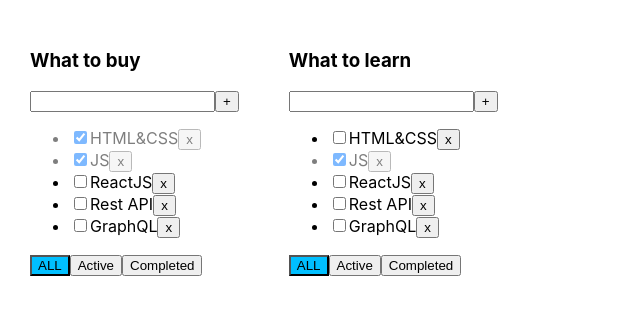
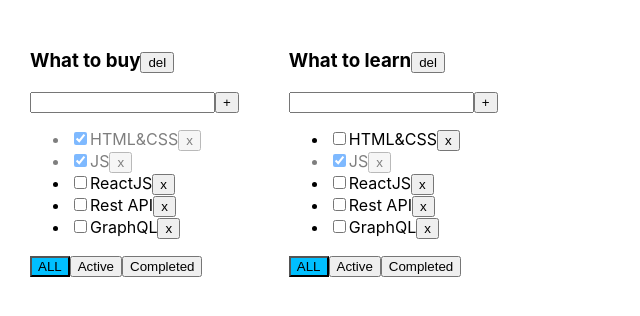
Before and after one commit to MaksimSelchukou/todolist, a React (Create React App) app: page / in a window 1280 px wide. Shown: the top 316 px of the page, without its empty margins (0-640 px from the left). Built offline with nearby package versions, Linux system fonts and the light colour scheme.

Commit message:
add removeTodolist

```diff
--- a/src/App.tsx
+++ b/src/App.tsx
@@ -50,23 +50,23 @@ function App() {
 
 
     const removeTask = (taskID: string, todolistID: string) => {
-        // setTasks(tasks.filter(f => f.id !== taskID))
         setTasks({...tasks, [todolistID]: tasks[todolistID].filter(f => f.id !== taskID)})
     }
     const addTask = (valueTask: string, todolistID: string) => {
         let newTask = {id: v1(), title: valueTask.trim(), isDone: false}
-        // setTasks([newTask, ...tasks])
         setTasks({...tasks, [todolistID]: [newTask, ...tasks[todolistID]]})
 
     }
     const changeStatus = (taskID: string, isDone: boolean, todolistID: string) => {
-        // setTasks([...tasks.map(m=>m.id === taskID ? {...m,isDone:isDone}:m)])
         setTasks({...tasks, [todolistID]: tasks[todolistID].map(m => m.id === taskID ? {...m, isDone: isDone} : m)})
     }
 
     const changeFilterTask = (value: FilterValueType, todolistID: string) => {
         setTodolists(todolists.map(m => m.id === todolistID ? {...m, filter: value} : m))
-        // setTodolists(todolists.map(m => m.id === TodoID ? {...m, filter: value} : m))
+    }
+
+    const deleteTodolist = (todolistID: string) =>{
+        setTodolists(todolists.filter(f=>f.id !== todolistID))
     }
 
 
@@ -84,6 +84,7 @@ function App() {
                         changeStatus={changeStatus}
                         filter={todo.filter}
                         changeFilterTask={changeFilterTask}
+                        deleteTodolist={deleteTodolist}
 
                     />
                 )
--- a/src/Todolist.tsx
+++ b/src/Todolist.tsx
@@ -6,12 +6,13 @@ type TodolistType = {
     // tasks: Array<TaskType>
     tasks: TaskStateType
     title: string
-    removeTask: (taskID: string,todolistID:string) => void
-    addTask: (valueTask: string,todolistID:string) => void
-    changeStatus: (taskID: string, isDone: boolean,todolistID:string) => void
-    todolistID:string
-    filter:FilterValueType
-    changeFilterTask:(value: FilterValueType,todolistID:string)=>void
+    removeTask: (taskID: string, todolistID: string) => void
+    addTask: (valueTask: string, todolistID: string) => void
+    changeStatus: (taskID: string, isDone: boolean, todolistID: string) => void
+    todolistID: string
+    filter: FilterValueType
+    changeFilterTask: (value: FilterValueType, todolistID: string) => void
+    deleteTodolist:(todolistID: string)=>void
 }
 export type FilterValueType = "all" | "active" | "completed"
 
@@ -25,8 +26,8 @@ export const Todolist = (props: TodolistType) => {
 
 
     //Фильтрация тасок
-    const changeFilterTaskHandler = (value: FilterValueType,TodoID:string) => {
-        props.changeFilterTask(value,TodoID)
+    const changeFilterTaskHandler = (value: FilterValueType, TodoID: string) => {
+        props.changeFilterTask(value, TodoID)
     }
 
     let filteredTasks = props.tasks[props.todolistID]
@@ -34,12 +35,12 @@ export const Todolist = (props: TodolistType) => {
         filteredTasks = filteredTasks.filter(f => !f.isDone)
     }
     if (props.filter === 'completed') {
-         filteredTasks = filteredTasks.filter((f => f.isDone))
+        filteredTasks = filteredTasks.filter((f => f.isDone))
     }
 
     //Обработчики событий
-    const onClickDeleteTaskHandler = (taskID: string,todolistID:string) => {
-        props.removeTask(taskID,todolistID)
+    const onClickDeleteTaskHandler = (taskID: string, todolistID: string) => {
+        props.removeTask(taskID, todolistID)
     }
     const onChangeInputHandler = (event: ChangeEvent<HTMLInputElement>) => {
         setError('')
@@ -47,7 +48,7 @@ export const Todolist = (props: TodolistType) => {
     }
     const addTaskHandler = () => {
         if (valueInput.trim() !== "") {
-            props.addTask(valueInput,props.todolistID)
+            props.addTask(valueInput, props.todolistID)
             setValueInput('')
         } else {
             setError('Ошибка')
@@ -56,7 +57,7 @@ export const Todolist = (props: TodolistType) => {
     const enterAddHandler = (event: KeyboardEvent<HTMLInputElement>) => {
         if (event.key === "Enter") {
             if (valueInput.trim() !== "") {
-                props.addTask(valueInput,props.todolistID)
+                props.addTask(valueInput, props.todolistID)
                 setValueInput('')
             } else {
                 setError('Ошибка')
@@ -64,12 +65,18 @@ export const Todolist = (props: TodolistType) => {
         }
     }
     const onChangeStatusHandler = (taskID: string, event: ChangeEvent<HTMLInputElement>) => {
-        props.changeStatus(taskID, event.currentTarget.checked,props.todolistID)
+        props.changeStatus(taskID, event.currentTarget.checked, props.todolistID)
     }
 
+    const deleteTodolistHandler = () =>{
+        props.deleteTodolist(props.todolistID)
+    }
     return (
         <div>
-            <h3>{props.title}</h3>
+            <h3>{props.title}
+                <button onClick={deleteTodolistHandler}>del</button>
+            </h3>
+
             <div>
                 <input onKeyPress={enterAddHandler} value={valueInput} onChange={onChangeInputHandler}
                        className={error ? "error" : ""}/>
@@ -80,18 +87,18 @@ export const Todolist = (props: TodolistType) => {
                 {filteredTasks.map(t => <li key={t.id} className={t.isDone ? "is-done" : ""}>
                     <input type="checkbox" onChange={(e) => onChangeStatusHandler(t.id, e)} checked={t.isDone}/>
                     <span>{t.title}</span>
-                    <button onClick={() => onClickDeleteTaskHandler(t.id,props.todolistID)}>x</button>
+                    <button onClick={() => onClickDeleteTaskHandler(t.id, props.todolistID)}>x</button>
                 </li>)}
             </ul>
             <div>
                 <button className={props.filter === "all" ? 'active-filter' : ''}
-                        onClick={() => changeFilterTaskHandler("all",props.todolistID)}>ALL
+                        onClick={() => changeFilterTaskHandler("all", props.todolistID)}>ALL
                 </button>
                 <button className={props.filter === "active" ? 'active-filter' : ''}
-                        onClick={() => changeFilterTaskHandler("active",props.todolistID)}>Active
+                        onClick={() => changeFilterTaskHandler("active", props.todolistID)}>Active
                 </button>
                 <button className={props.filter === "completed" ? 'active-filter' : ''}
-                        onClick={() => changeFilterTaskHandler("completed",props.todolistID)}>Completed
+                        onClick={() => changeFilterTaskHandler("completed", props.todolistID)}>Completed
                 </button>
             </div>
         </div>
```
